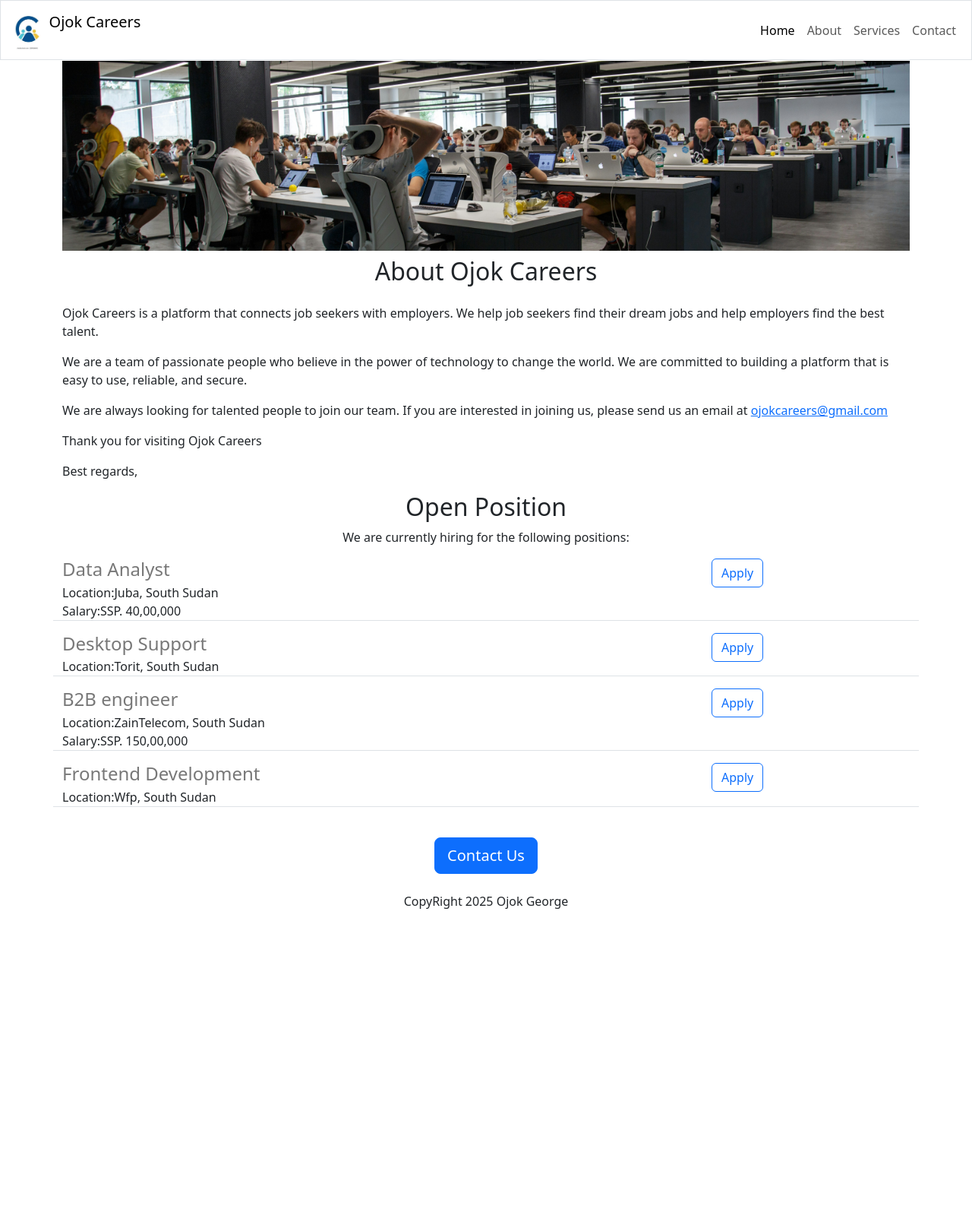
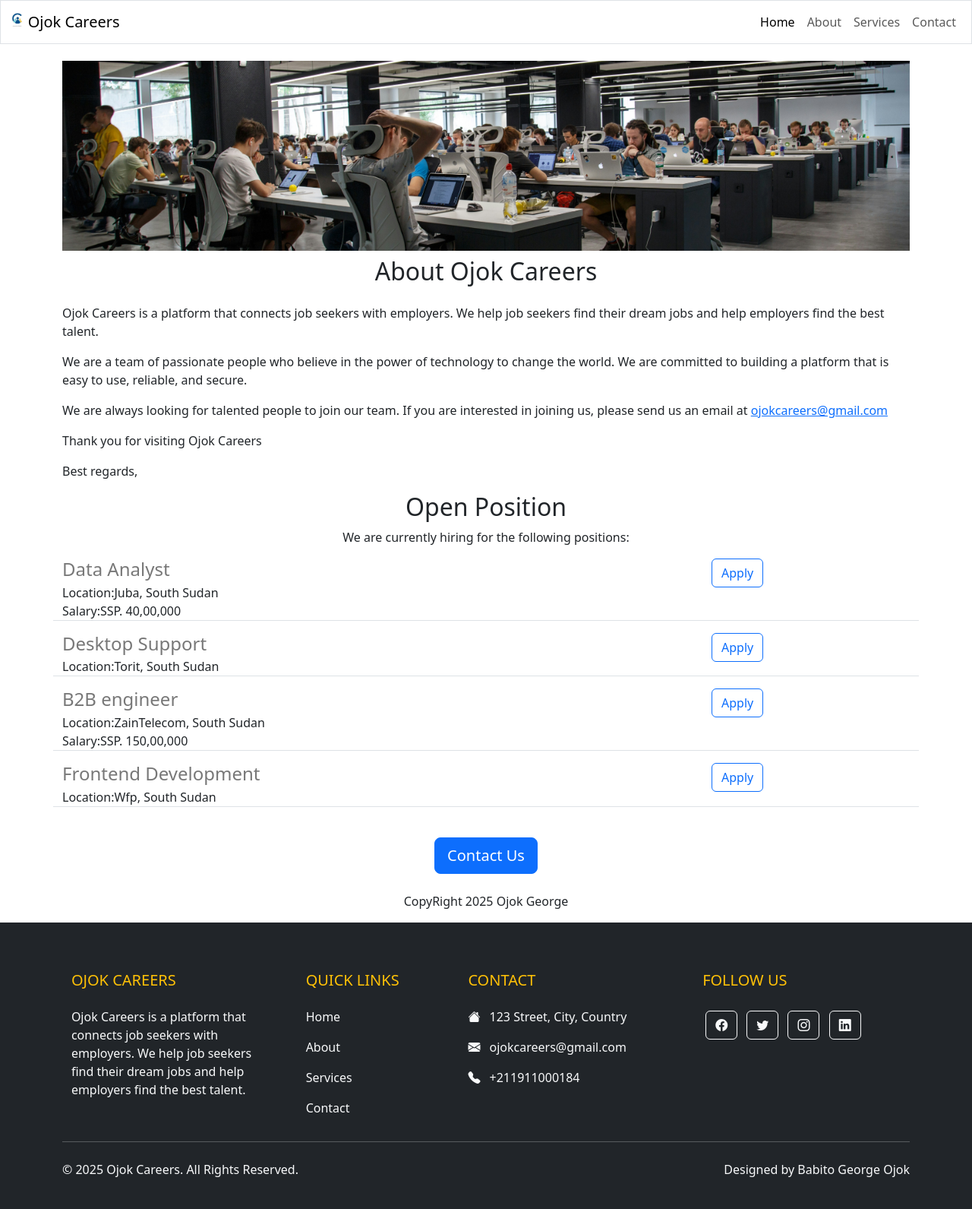
Before and after one commit to ojokgeorge118/ojok-careers-website, a Flask app: page / in a window 1280 px wide. Shown: the whole page at 76% size. Before the commit the page ends 1196 px from the top, so only its background shows below. Run offline with Flask 3, Linux system fonts and the light colour scheme.

Commit message:
Add footer and make some change

```diff
--- /dev/null
+++ b/templates/footer.html
@@ -0,0 +1,55 @@
+<footer class="bg-dark text-light pt-5 pb-4">
+  <div class="container text-md-left">
+    <div class="row text-md-left">
+
+      <!-- About Section -->
+      <div class="col-md-3 col-lg-3 col-xl-3 mx-auto mt-3">
+        <h5 class="text-uppercase mb-4 font-weight-bold text-warning">Ojok Careers</h5>
+        <p>
+          Ojok Careers is a platform that connects job seekers with employers. We help job seekers find their dream jobs and help employers find the best talent.
+        </p>
+      </div>
+
+      <!-- Quick Links -->
+      <div class="col-md-2 col-lg-2 col-xl-2 mx-auto mt-3">
+        <h5 class="text-uppercase mb-4 font-weight-bold text-warning">Quick Links</h5>
+        <p><a href="#" class="text-light text-decoration-none">Home</a></p>
+        <p><a href="#" class="text-light text-decoration-none">About</a></p>
+        <p><a href="#" class="text-light text-decoration-none">Services</a></p>
+        <p><a href="#" class="text-light text-decoration-none">Contact</a></p>
+      </div>
+
+      <!-- Contact -->
+      <div class="col-md-4 col-lg-3 col-xl-3 mx-auto mt-3">
+        <h5 class="text-uppercase mb-4 font-weight-bold text-warning">Contact</h5>
+        <p><i class="bi bi-house-fill me-2"></i> 123 Street, City, Country</p>
+        <p><i class="bi bi-envelope-fill me-2"></i> ojokcareers@gmail.com</p>
+        <p><i class="bi bi-telephone-fill me-2"></i> +211911000184</p>
+      </div>
+
+      <!-- Social Media -->
+      <div class="col-md-3 col-lg-4 col-xl-3 mx-auto mt-3">
+        <h5 class="text-uppercase mb-4 font-weight-bold text-warning">Follow Us</h5>
+        <a href="#" class="btn btn-outline-light btn-floating m-1"><i class="bi bi-facebook"></i></a>
+        <a href="#" class="btn btn-outline-light btn-floating m-1"><i class="bi bi-twitter"></i></a>
+        <a href="#" class="btn btn-outline-light btn-floating m-1"><i class="bi bi-instagram"></i></a>
+        <a href="#" class="btn btn-outline-light btn-floating m-1"><i class="bi bi-linkedin"></i></a>
+      </div>
+    </div>
+
+    <hr class="mb-4">
+
+    <!-- Copyright -->
+    <div class="row align-items-center">
+      <div class="col-md-7 col-lg-8">
+        <p>© 2025 Ojok Careers. All Rights Reserved.</p>
+      </div>
+      <div class="col-md-5 col-lg-4">
+        <p class="text-end">Designed by Babito George Ojok</p>
+      </div>
+    </div>
+  </div>
+</footer>
+
+<!-- Bootstrap Icons CDN (for social icons) -->
+<link rel="stylesheet" href="https://cdn.jsdelivr.net/npm/bootstrap-icons@1.10.5/font/bootstrap-icons.css">
--- a/templates/home.html
+++ b/templates/home.html
@@ -42,9 +42,6 @@
                 <p class="mt-4">CopyRight 2025 Ojok George</p>
             </div>
         </div>
+        {%include 'footer.html'%}
     </body>
-
-    <footer>
-
-    </footer>
 </html>
--- a/templates/nav.html
+++ b/templates/nav.html
@@ -3,7 +3,7 @@
   <div class="container-fluid">
     <!-- Logo -->
     <a class="navbar-brand" href="#">
-        <img src="/static/job.jpg" alt="Logo" width="auto" height="50px" class="d-inline-block align-text-top"> Ojok Careers
+        <img src="/static/job.jpg" alt="Logo" width="auto" height="20px" class="d-inline-block align-text-top"> Ojok Careers
     </a>
     <!-- Toggler button for mobile view -->
     <button class="navbar-toggler" type="button" data-bs-toggle="collapse"
```
